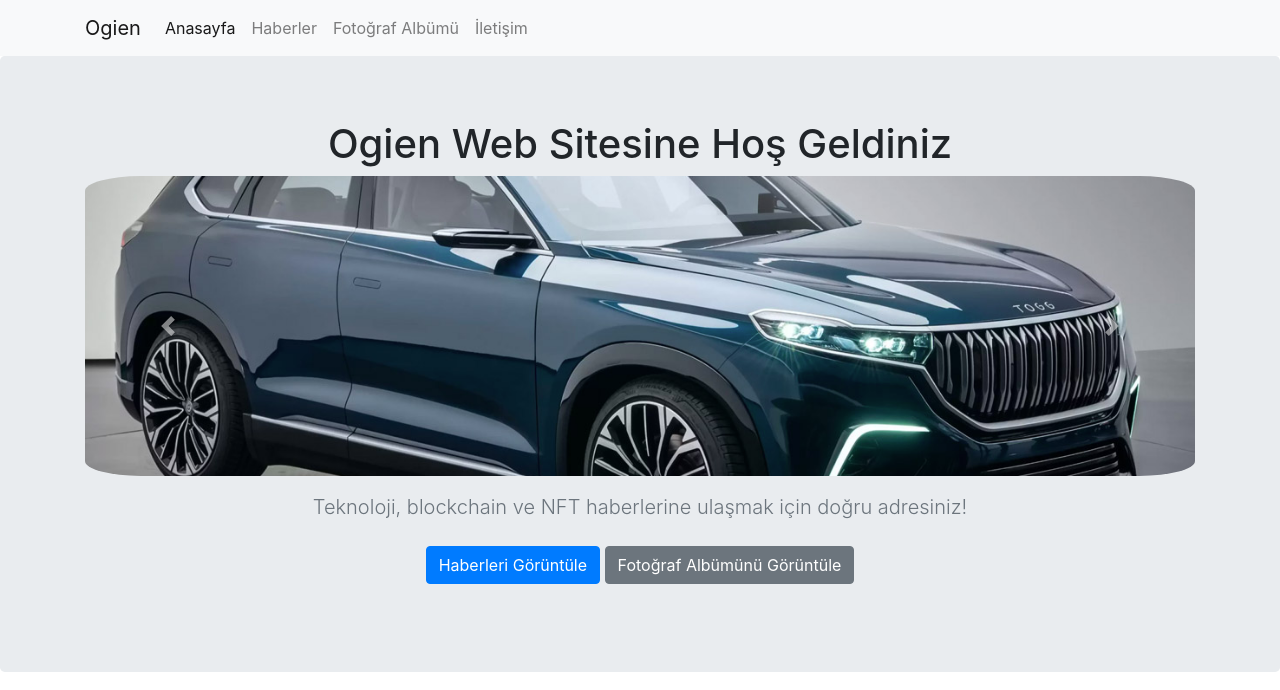
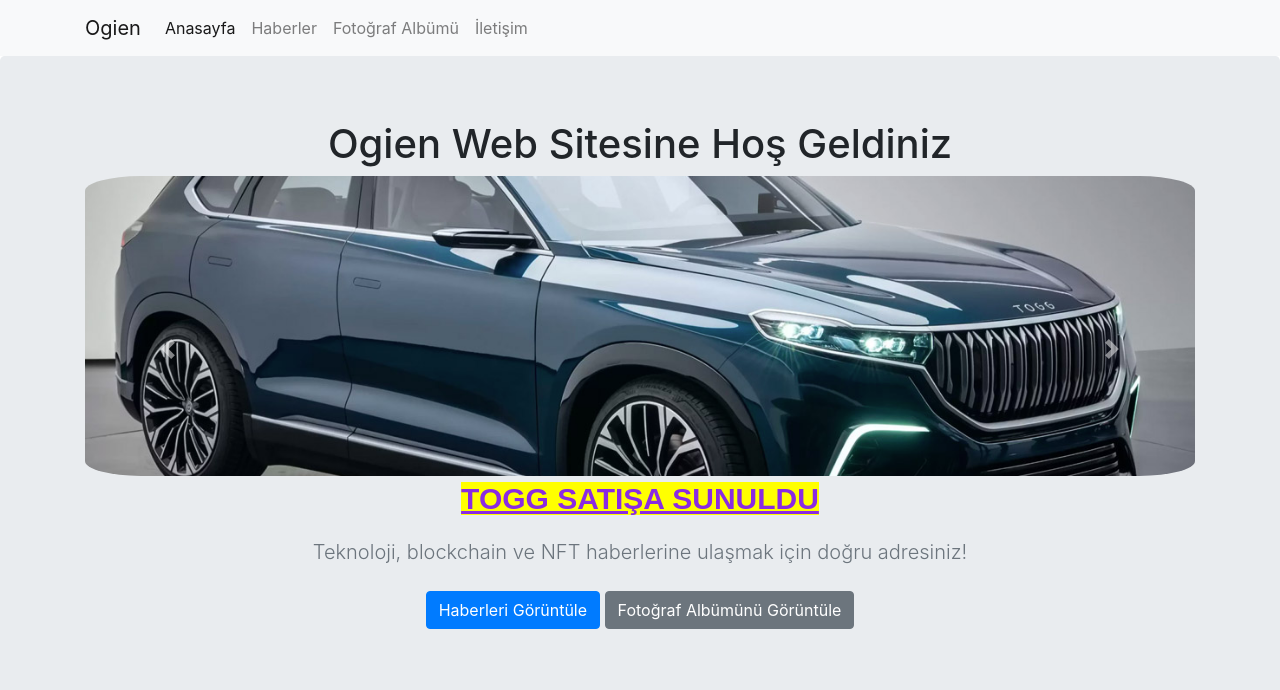
Before and after one commit to oguzhanyavass/ogien.github.io, a plain HTML site: page index.html in a window 1280 px wide. Shown: the top 690 px of the page. Drawn offline with nearby package versions, Linux system fonts and the light colour scheme.

Commit message:
Update index.html

```diff
--- a/index.html
+++ b/index.html
@@ -47,6 +47,15 @@
     border-radius: 5%;
     object-fit: cover;
     }
+    #haber-yazilari{
+    color: blueviolet;
+    font-family: sans-serif; /* sans-serif fontu kullanılacak */
+    font-size: 30px; /* başlık 36 pixel boyutunda olacak */
+    text-transform: uppercase; /* başlık büyük harflerle yazılacak */
+    font-weight: bold; /* başlık kalın olacak */
+    text-decoration: underline; /* başlık altı çizgili olacak */
+    background-color: yellow;
+    }
          /* Resimlerin üzerine mouse ile geldiğinizde hareketlenme oluşturun */
          img:hover {
     transform: scale(1.2);
@@ -91,14 +100,17 @@
       <!-- Fotoğraf 1 -->
       <div class="carousel-item active">
         <img id="haber-1"src="img/haber-1.jpg" alt="Fotoğraf 1" class="d-block w-100">
+        <a id="haber-yazilari"class="text-yellow" href="#">E-kredi Kartı Güvenlik Açığı Doğurabilir</a>
       </div>
       <!-- Fotoğraf 2 -->
       <div class="carousel-item">
         <img id="haber-2"src="img/haber-2.jpg" alt="Fotoğraf 2" class="d-block w-100">
+        <a id="haber-yazilari"class="text-yellow" href="#">TOGG Satışa Sunuldu</a>
       </div>
       <!-- Fotoğraf 3 -->
       <div class="carousel-item">
         <img id="haber-3"src="img/haber-3.jpg" alt="Fotoğraf 3" class="d-block w-100">
+        <a id="haber-yazilari" class="text-yellow" href="#">Avatar: Suyun Yolu Sinemalarda</a>
       </div>
     </div>
     <!-- Ok butonları -->
```
